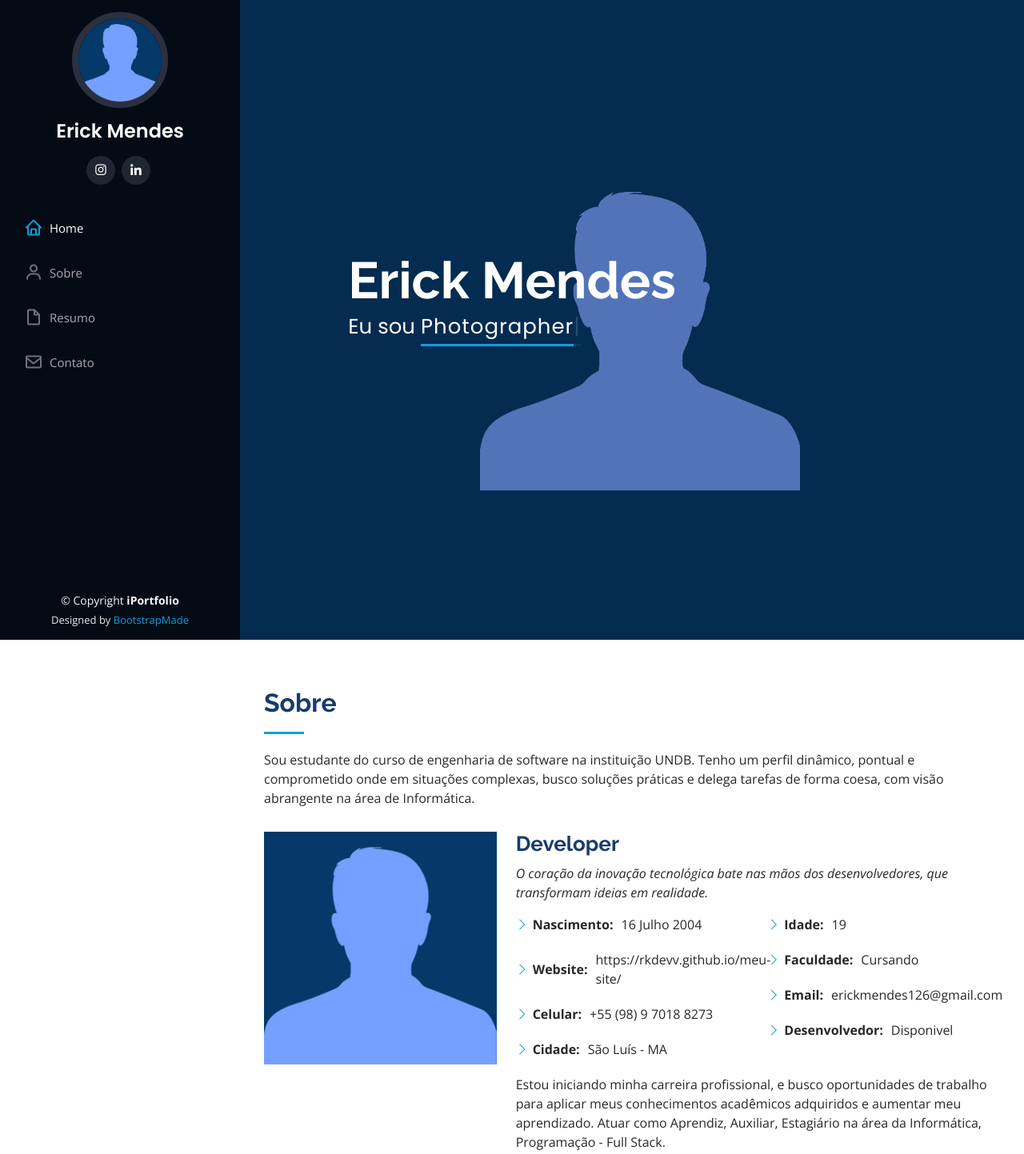
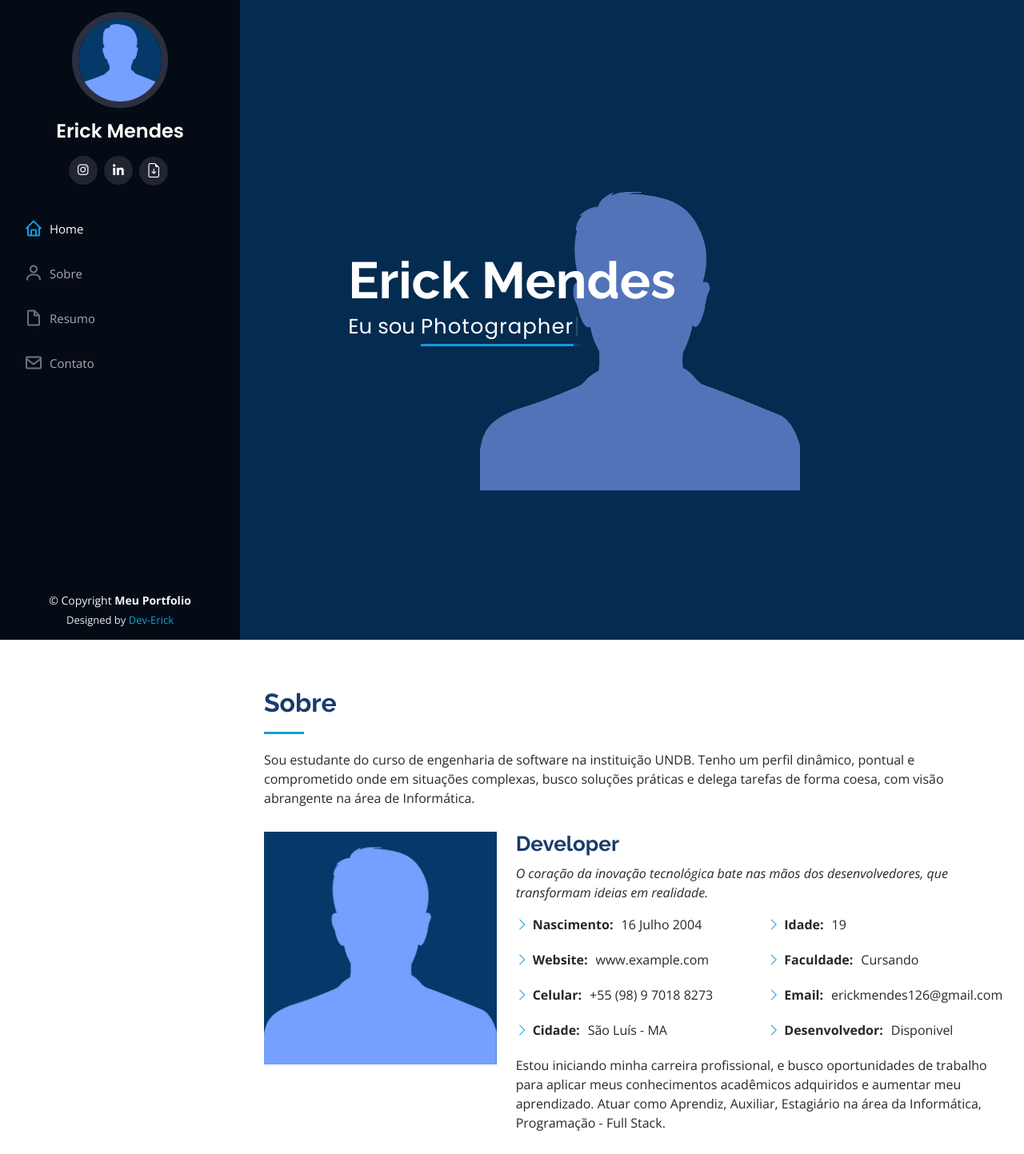
Before and after one commit to RKdevv/meu-site, a plain HTML site: page index.html in a window 1280 px wide. Shown: the top 1443 px of the page at 80% size. Drawn offline with nearby package versions, Linux system fonts and the light colour scheme.

Commit message:
Update index.html

```diff
--- a/index.html
+++ b/index.html
@@ -5,13 +5,11 @@
   <meta charset="utf-8">
   <meta content="width=device-width, initial-scale=1.0" name="viewport">
 
-  <title>iPortfolio Bootstrap Template - Index</title>
+  <title>Erick Mendes</title>
   <meta content="" name="description">
   <meta content="" name="keywords">
 
   <!-- Favicons -->
-  <link href="assets/img/favicon.png" rel="icon">
-  <link href="assets/img/apple-touch-icon.png" rel="apple-touch-icon">
 
   <!-- Google Fonts -->
   <link href="https://fonts.googleapis.com/css?family=Open+Sans:300,300i,400,400i,600,600i,700,700i|Raleway:300,300i,400,400i,500,500i,600,600i,700,700i|Poppins:300,300i,400,400i,500,500i,600,600i,700,700i" rel="stylesheet">
@@ -27,13 +25,6 @@
   <!-- Template Main CSS File -->
   <link href="assets/css/style.css" rel="stylesheet">
 
-  <!-- =======================================================
-  * Template Name: iPortfolio
-  * Updated: Nov 17 2023 with Bootstrap v5.3.2
-  * Template URL: https://bootstrapmade.com/iportfolio-bootstrap-portfolio-websites-template/
-  * Author: BootstrapMade.com
-  * License: https://bootstrapmade.com/license/
-  ======================================================== -->
 </head>
 
 <body>
@@ -50,7 +41,8 @@
         <h1 class="text-light"><a href="index.html">Erick Mendes</a></h1>
         <div class="social-links mt-3 text-center">
           <a href="https://www.instagram.com/erickmends1?igsh=MWdmZjAyanVpNnp3MQ%3D%3D&utm_source=qr" class="instagram"><i class="bx bxl-instagram"></i></a>
-          <a href="https://www.linkedin.com/in/erick-mendes-3404322a8/" class="linkedin"><i class="bx bxl-linkedin"></i></a>
+          <a href="https://www.linkedin.com/in/erick-mendes-08b64a2a8/" class="linkedin"><i class="bx bxl-linkedin"></i></a>
+          <a href="https://drive.google.com/file/d/1Iecnm230j9Q7bUCozySRfWOoywVYh8nI/view?usp=drive_link" class="download"><i class="bi bi-file-earmark-arrow-down"></i></a>
         </div>
       </div>
 
@@ -97,7 +89,7 @@
               <div class="col-lg-6">
                 <ul>
                   <li><i class="bi bi-chevron-right"></i> <strong>Nascimento:</strong> <span>16 Julho 2004</span></li>
-                  <li><i class="bi bi-chevron-right"></i> <strong>Website:</strong> <span>https://rkdevv.github.io/meu-site/</span></li>
+                  <li><i class="bi bi-chevron-right"></i> <strong>Website:</strong> <span>www.example.com</span></li>
                   <li><i class="bi bi-chevron-right"></i> <strong>Celular:</strong> <span>+55 (98) 9 7018 8273</span></li>
                   <li><i class="bi bi-chevron-right"></i> <strong>Cidade:</strong> <span>São Luís - MA</span></li>
                 </ul>
@@ -285,14 +277,11 @@
   <footer id="footer">
     <div class="container">
       <div class="copyright">
-        &copy; Copyright <strong><span>iPortfolio</span></strong>
+        &copy; Copyright <strong><span>Meu Portfolio</span></strong>
       </div>
       <div class="credits">
-        <!-- All the links in the footer should remain intact. -->
-        <!-- You can delete the links only if you purchased the pro version. -->
-        <!-- Licensing information: https://bootstrapmade.com/license/ -->
-        <!-- Purchase the pro version with working PHP/AJAX contact form: https://bootstrapmade.com/iportfolio-bootstrap-portfolio-websites-template/ -->
-        Designed by <a href="https://bootstrapmade.com/">BootstrapMade</a>
+
+        Designed by <a href="https://rkdevv.github.io/meu-site/">Dev-Erick</a>
       </div>
     </div>
   </footer><!-- End  Footer -->
```
